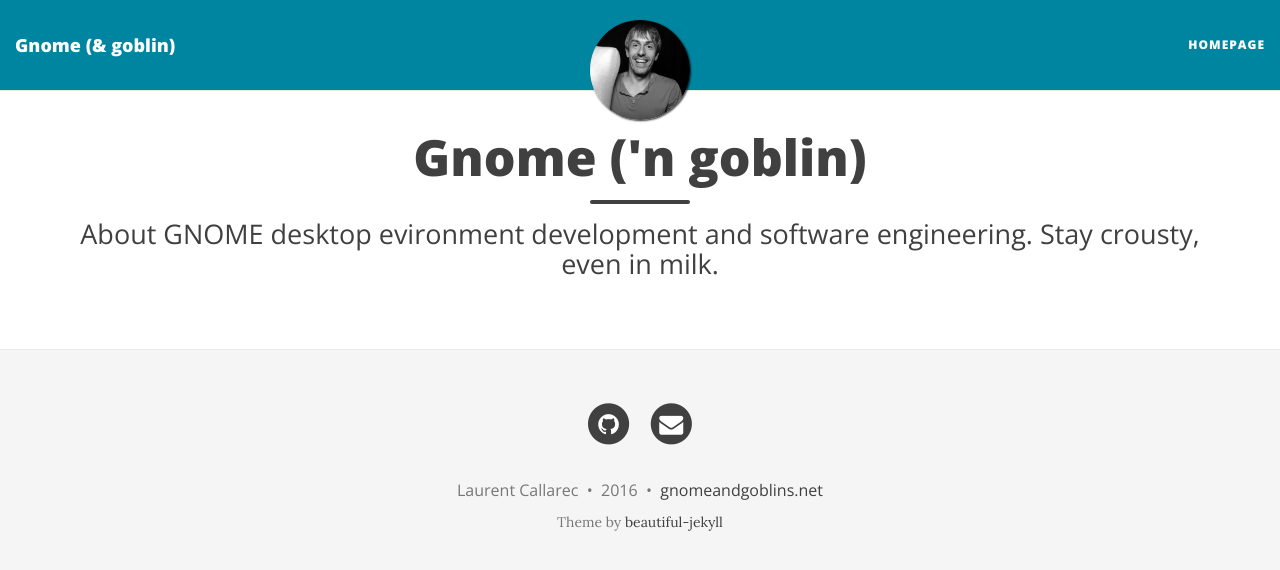
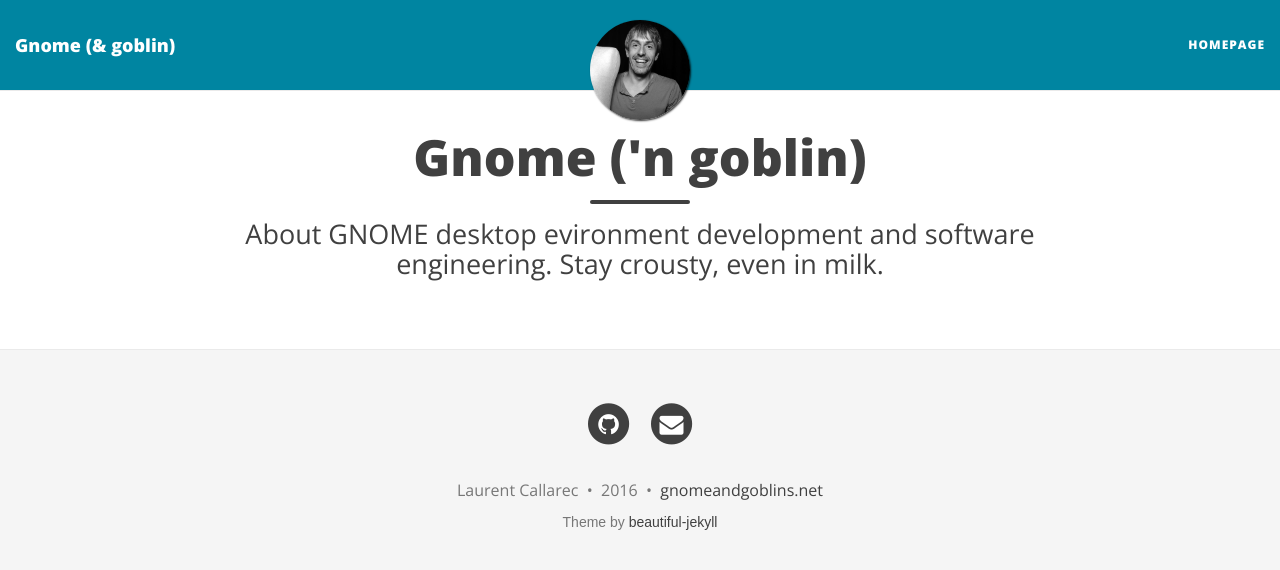
Before and after one commit to lcallarec/blog.io, a Jekyll site: the page built from index.html, in a window 1280 px wide. Shown: the top 570 px of the page. Built offline with Jekyll 4.4.1, drawn with Linux system fonts in a browser that asks for light colours; nearby versions of some CDN libraries; the list of posts is cut into pages by our own code.

Commit message:
Improve fonts

```diff
--- a/css/main.css
+++ b/css/main.css
@@ -16,11 +16,16 @@
     color: white;
 }
 
+.container {
+    max-width: 970px;
+}
+
+
 /* --- General --- */
 
 body {
-  font-family: 'Lora', 'Times New Roman', serif;
-  font-size: 18px;
+  font-family: Arial, "sans-serif";
+  font-size: 15px;
   color: #404040;
   position: relative;
   background: #FFF;
```
